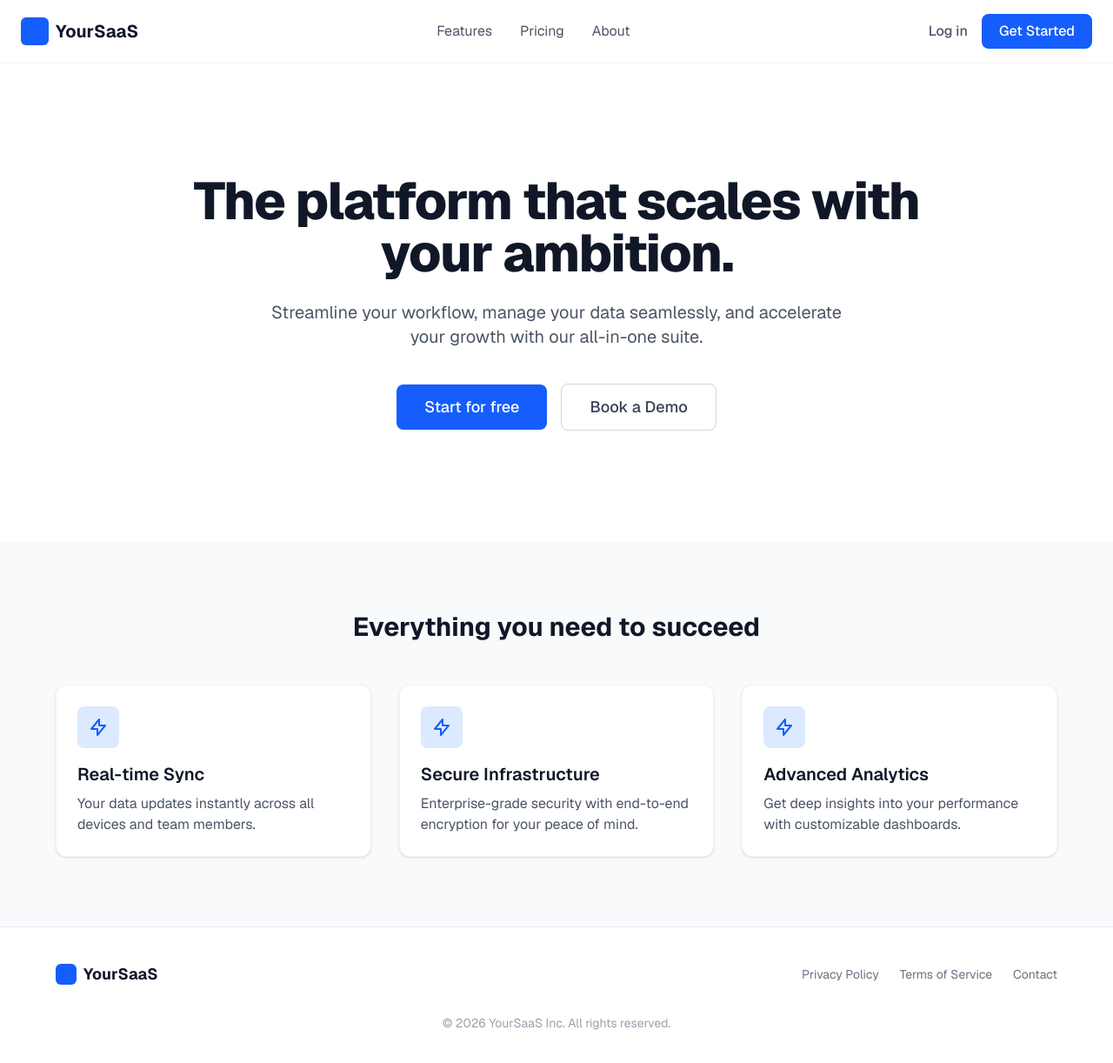
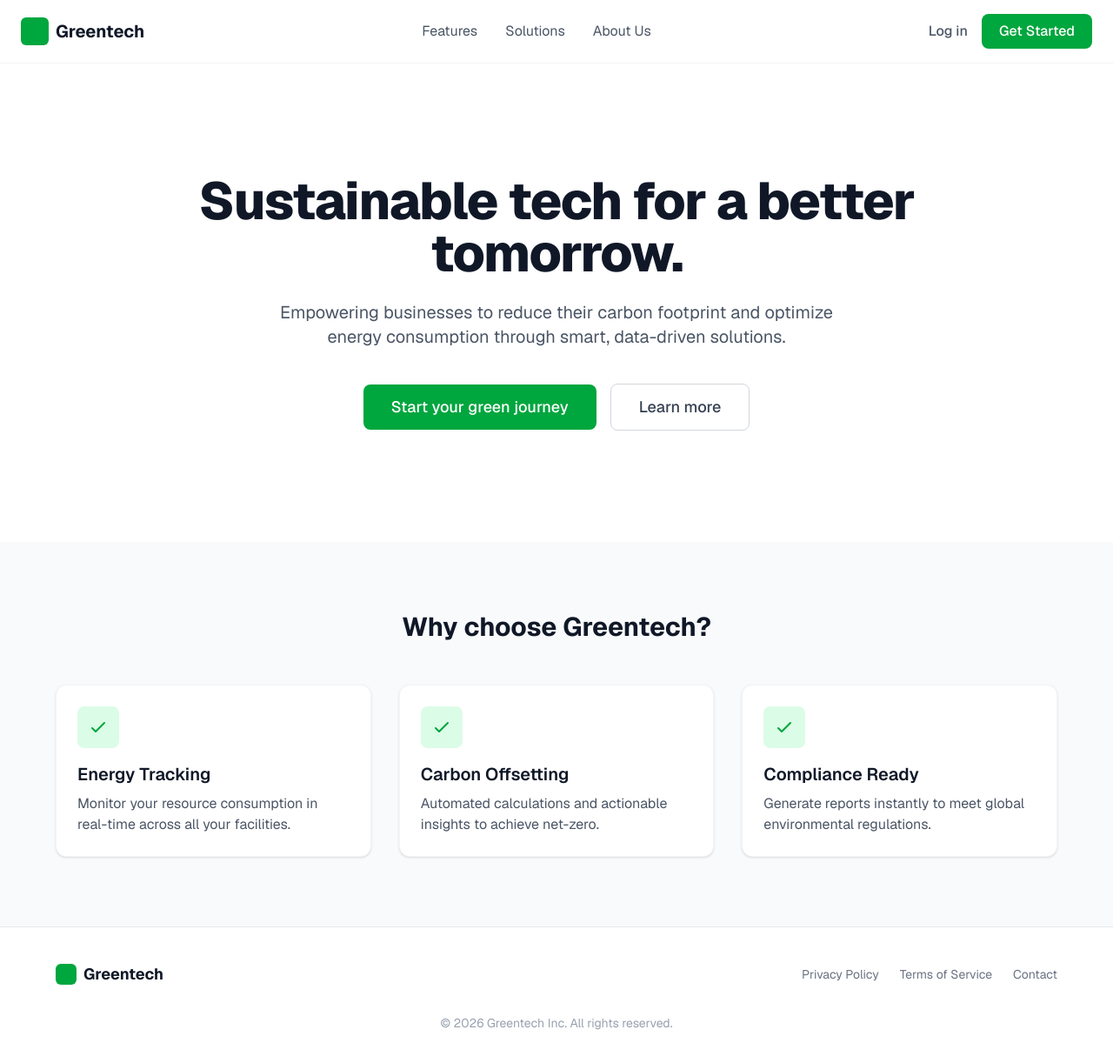
Before and after one commit to Solverdeck-Org/greentech, a Next.js app: page / in a window 1280 px wide. Shown: the top 1222 px of the page at 87% size. Built offline with nearby package versions, Linux system fonts and the light colour scheme.

Commit message:
Enhance Landing Page with structured components for Navbar, Hero, Features, and Footer; implement props for dynamic content

```diff
--- a/src/app/page.tsx
+++ b/src/app/page.tsx
@@ -1,17 +1,49 @@
+import React from 'react';
 import Navbar from '@/components/layout/Navbar';
+import Footer from '@/components/layout/Footer';
 import Hero from '@/components/landing/Hero';
 import Features from '@/components/landing/Features';
-import Footer from '@/components/layout/Footer';
 
 export default function LandingPage() {
+  // Data definitions
+  const appName = "Greentech";
+
+  const navLinks = [
+    { label: 'Features', href: '#features' },
+    { label: 'Solutions', href: '#solutions' },
+    { label: 'About Us', href: '#about' },
+  ];
+
+  const heroContent = {
+    headline: "Sustainable tech for a better tomorrow.",
+    subheadline: "Empowering businesses to reduce their carbon footprint and optimize energy consumption through smart, data-driven solutions.",
+    primaryCta: { label: "Start your green journey", href: "/signup" },
+    secondaryCta: { label: "Learn more", href: "/about" }
+  };
+
+  const featuresData = {
+    title: "Why choose Greentech?",
+    items: [
+      { title: 'Energy Tracking', desc: 'Monitor your resource consumption in real-time across all your facilities.' },
+      { title: 'Carbon Offsetting', desc: 'Automated calculations and actionable insights to achieve net-zero.' },
+      { title: 'Compliance Ready', desc: 'Generate reports instantly to meet global environmental regulations.' },
+    ]
+  };
+
+  const footerLinks = [
+    { label: 'Privacy Policy', href: '/privacy' },
+    { label: 'Terms of Service', href: '/terms' },
+    { label: 'Contact', href: '/contact' },
+  ];
+
   return (
     <div className="min-h-screen bg-white font-sans">
-      <Navbar />
+      <Navbar appName={appName} links={navLinks} />
       <main>
-        <Hero />
-        <Features />
+        <Hero content={heroContent} />
+        <Features title={featuresData.title} features={featuresData.items} />
       </main>
-      <Footer />
+      <Footer appName={appName} links={footerLinks} />
     </div>
   );
 }
--- a/src/components/landing/Features.tsx
+++ b/src/components/landing/Features.tsx
@@ -1,25 +1,28 @@
+import React from 'react';
+
 interface FeatureItem {
   title: string;
   desc: string;
 }
 
-export default function Features() {
-  const features: FeatureItem[] = [
-    { title: 'Real-time Sync', desc: 'Your data updates instantly across all devices and team members.' },
-    { title: 'Secure Infrastructure', desc: 'Enterprise-grade security with end-to-end encryption for your peace of mind.' },
-    { title: 'Advanced Analytics', desc: 'Get deep insights into your performance with customizable dashboards.' },
-  ];
+interface FeaturesProps {
+  title: string;
+  features: FeatureItem[];
+}
 
+export default function Features({ title, features }: FeaturesProps) {
   return (
     <section id="features" className="px-6 py-20 bg-gray-50">
       <div className="max-w-6xl mx-auto">
-        <h2 className="text-3xl font-bold text-center text-gray-900 mb-12">Everything you need to succeed</h2>
+        <h2 className="text-3xl font-bold text-center text-gray-900 mb-12">{title}</h2>
         <div className="grid md:grid-cols-3 gap-8">
           {features.map((feature, idx) => (
             <div key={idx} className="p-6 bg-white rounded-xl shadow-sm border border-gray-100">
-              <div className="w-12 h-12 bg-blue-100 text-blue-600 rounded-lg flex items-center justify-center mb-4">
-                {/* Icon Placeholder */}
-                <svg className="w-6 h-6" fill="none" stroke="currentColor" viewBox="0 0 24 24"><path strokeLinecap="round" strokeLinejoin="round" strokeWidth={2} d="M13 10V3L4 14h7v7l9-11h-7z" /></svg>
+              <div className="w-12 h-12 bg-green-100 text-green-600 rounded-lg flex items-center justify-center mb-4">
+                {/* Generic SVG Icon - can be passed via props later if needed */}
+                <svg className="w-6 h-6" fill="none" stroke="currentColor" viewBox="0 0 24 24">
+                  <path strokeLinecap="round" strokeLinejoin="round" strokeWidth={2} d="M5 13l4 4L19 7" />
+                </svg>
               </div>
               <h3 className="text-xl font-semibold text-gray-900 mb-2">{feature.title}</h3>
               <p className="text-gray-600">{feature.desc}</p>
--- a/src/components/landing/Hero.tsx
+++ b/src/components/landing/Hero.tsx
@@ -1,20 +1,31 @@
+import Link from 'next/link';
+import React from 'react';
 
-export default function Hero() {
+interface HeroProps {
+  content: {
+    headline: string;
+    subheadline: string;
+    primaryCta: { label: string; href: string };
+    secondaryCta: { label: string; href: string };
+  }
+}
+
+export default function Hero({ content }: HeroProps) {
   return (
     <section className="px-6 py-20 md:py-32 text-center max-w-5xl mx-auto">
       <h1 className="text-5xl md:text-6xl font-extrabold text-gray-900 tracking-tight mb-6">
-        The platform that scales with your ambition.
+        {content.headline}
       </h1>
       <p className="text-lg md:text-xl text-gray-600 mb-10 max-w-2xl mx-auto">
-        Streamline your workflow, manage your data seamlessly, and accelerate your growth with our all-in-one suite.
+        {content.subheadline}
       </p>
       <div className="flex flex-col sm:flex-row items-center justify-center gap-4">
-        <button className="w-full sm:w-auto px-8 py-3 text-white bg-blue-600 rounded-lg hover:bg-blue-700 font-medium text-lg transition-colors">
-          Start for free
-        </button>
-        <button className="w-full sm:w-auto px-8 py-3 text-gray-700 bg-white border border-gray-300 rounded-lg hover:bg-gray-50 font-medium text-lg transition-colors">
-          Book a Demo
-        </button>
+        <Link href={content.primaryCta.href} className="w-full sm:w-auto px-8 py-3 text-white bg-green-600 rounded-lg hover:bg-green-700 font-medium text-lg transition-colors">
+          {content.primaryCta.label}
+        </Link>
+        <Link href={content.secondaryCta.href} className="w-full sm:w-auto px-8 py-3 text-gray-700 bg-white border border-gray-300 rounded-lg hover:bg-gray-50 font-medium text-lg transition-colors">
+          {content.secondaryCta.label}
+        </Link>
       </div>
     </section>
   );
--- a/src/components/layout/Footer.tsx
+++ b/src/components/layout/Footer.tsx
@@ -1,20 +1,34 @@
+import Link from 'next/link';
+import React from 'react';
 
-export default function Footer() {
+interface FooterLink {
+  label: string;
+  href: string;
+}
+
+interface FooterProps {
+  appName: string;
+  links: FooterLink[];
+}
+
+export default function Footer({ appName, links }: FooterProps) {
   return (
     <footer className="px-6 py-10 bg-white border-t border-gray-200">
       <div className="max-w-6xl mx-auto flex flex-col md:flex-row items-center justify-between">
         <div className="flex items-center gap-2 mb-4 md:mb-0">
-          <div className="w-6 h-6 bg-blue-600 rounded-md"></div>
-          <span className="text-lg font-bold text-gray-900">YourSaaS</span>
+          <div className="w-6 h-6 bg-green-600 rounded-md"></div>
+          <span className="text-lg font-bold text-gray-900">{appName}</span>
         </div>
         <div className="flex gap-6 text-sm text-gray-500">
-          <a href="#" className="hover:text-gray-900 transition-colors">Privacy Policy</a>
-          <a href="#" className="hover:text-gray-900 transition-colors">Terms of Service</a>
-          <a href="#" className="hover:text-gray-900 transition-colors">Contact</a>
+          {links.map((link, idx) => (
+            <Link key={idx} href={link.href} className="hover:text-green-600 transition-colors">
+              {link.label}
+            </Link>
+          ))}
         </div>
       </div>
       <div className="text-center text-sm text-gray-400 mt-8">
-        &copy; {new Date().getFullYear()} YourSaaS Inc. All rights reserved.
+        &copy; {new Date().getFullYear()} {appName} Inc. All rights reserved.
       </div>
     </footer>
   );
--- a/src/components/layout/Navbar.tsx
+++ b/src/components/layout/Navbar.tsx
@@ -1,25 +1,38 @@
 import Link from 'next/link';
+import React from 'react';
 
-export default function Navbar() {
+interface NavLink {
+  label: string;
+  href: string;
+}
+
+interface NavbarProps {
+  appName: string;
+  links: NavLink[];
+}
+
+export default function Navbar({ appName, links }: NavbarProps) {
   return (
     <nav className="flex items-center justify-between px-6 py-4 bg-white border-b border-gray-100">
       <div className="flex items-center gap-2">
-        {/* Logo Placeholder */}
-        <div className="w-8 h-8 bg-blue-600 rounded-md"></div>
-        <span className="text-xl font-bold text-gray-900">YourSaaS</span>
+        {/* Logo Placeholder - You can make this green for Greentech! */}
+        <div className="w-8 h-8 bg-green-600 rounded-md"></div>
+        <span className="text-xl font-bold text-gray-900">{appName}</span>
       </div>
 
       <div className="hidden md:flex items-center gap-8">
-        <Link href="#features" className="text-gray-600 hover:text-gray-900 transition-colors">Features</Link>
-        <Link href="#pricing" className="text-gray-600 hover:text-gray-900 transition-colors">Pricing</Link>
-        <Link href="#about" className="text-gray-600 hover:text-gray-900 transition-colors">About</Link>
+        {links.map((link, idx) => (
+          <Link key={idx} href={link.href} className="text-gray-600 hover:text-green-600 transition-colors">
+            {link.label}
+          </Link>
+        ))}
       </div>
 
       <div className="flex items-center gap-4">
         <Link href="/login" className="hidden md:block text-gray-600 hover:text-gray-900 font-medium">Log in</Link>
-        <button className="px-5 py-2 text-white bg-blue-600 rounded-lg hover:bg-blue-700 font-medium transition-colors">
+        <Link href="/signup" className="px-5 py-2 text-white bg-green-600 rounded-lg hover:bg-green-700 font-medium transition-colors">
           Get Started
-        </button>
+        </Link>
       </div>
     </nav>
   );
```
